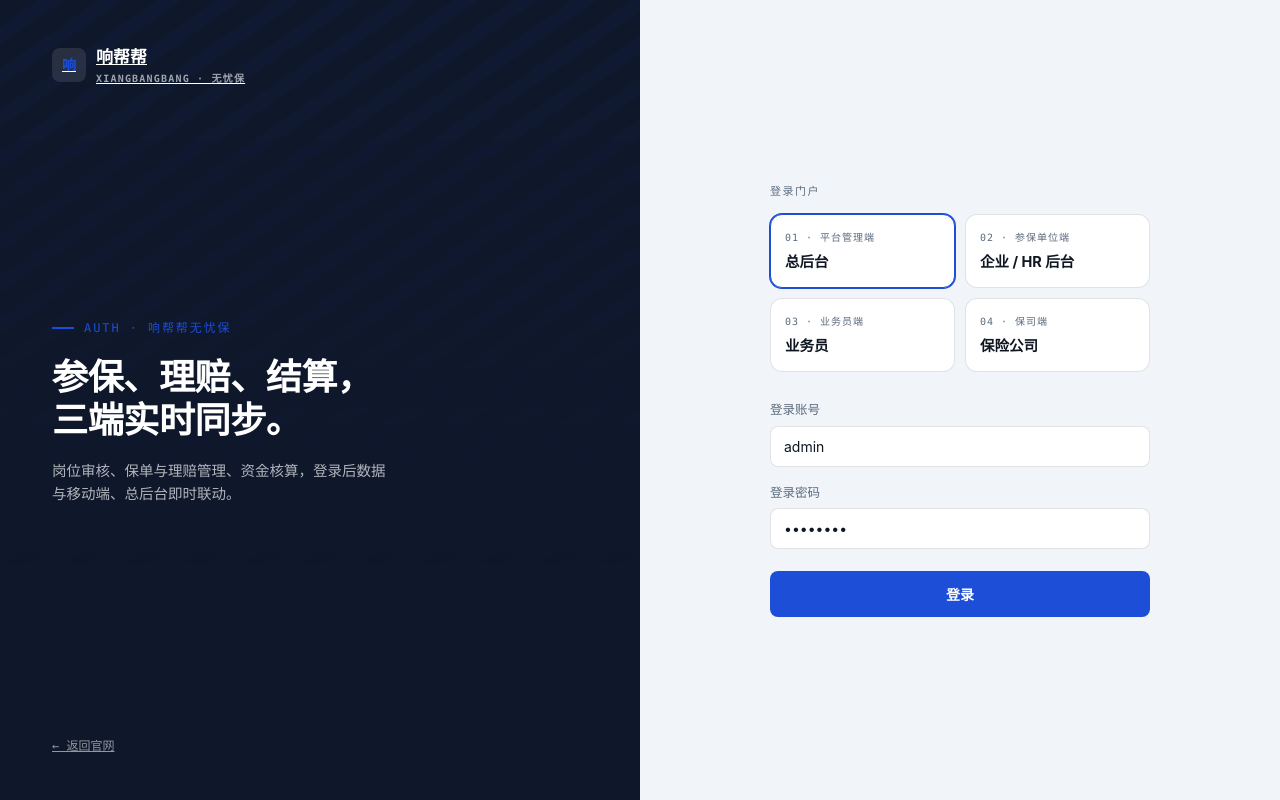
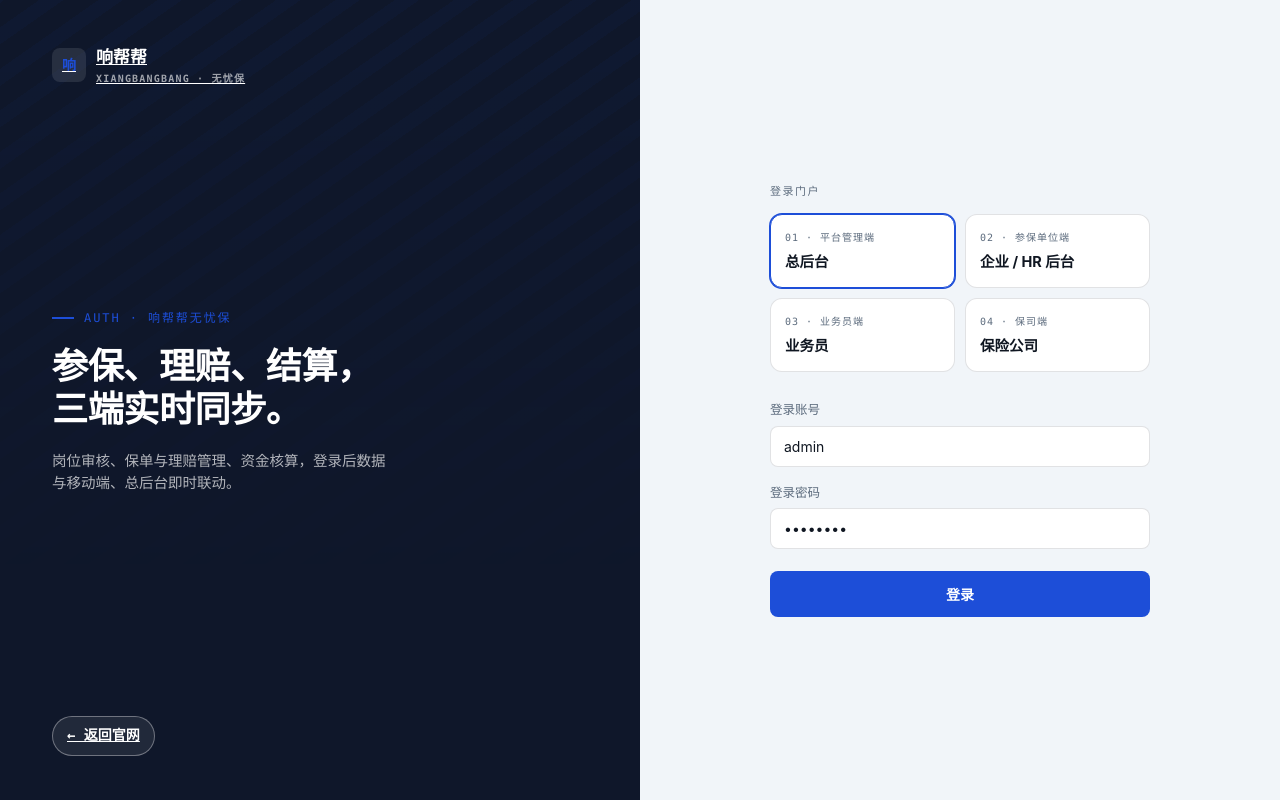
Before and after one commit to shenchen110716/xiangbang-baojingyun, a Vue app in the folder web/: page /login in a window 1280 px wide. Built offline with nearby package versions, Linux system fonts and the light colour scheme.

Commit message:
style(web): 登录页"返回官网"链接改成更明显的胶囊按钮样式
原来是 12px、55% 透明度的纯文字链接，不容易注意到。改成带边框/背景的
胶囊按钮，字号加大、不透明。

```diff
--- a/web/src/views/auth/LoginView.vue
+++ b/web/src/views/auth/LoginView.vue
@@ -275,13 +275,24 @@ p {
 
 .back-link {
   position: relative;
+  display: inline-flex;
+  align-items: center;
+  gap: 6px;
   font-family: var(--mono);
-  font-size: 12px;
-  color: rgba(255, 255, 255, 0.55);
+  font-size: 14px;
+  font-weight: 600;
+  color: #fff;
   width: fit-content;
+  padding: 8px 14px;
+  border: 1px solid rgba(255, 255, 255, 0.35);
+  border-radius: 999px;
+  background: rgba(255, 255, 255, 0.08);
+  transition: background 0.15s, border-color 0.15s;
 }
 .back-link:hover {
   color: #fff;
+  background: rgba(255, 255, 255, 0.18);
+  border-color: rgba(255, 255, 255, 0.6);
 }
 
 /* ---------- right panel ---------- */
```
